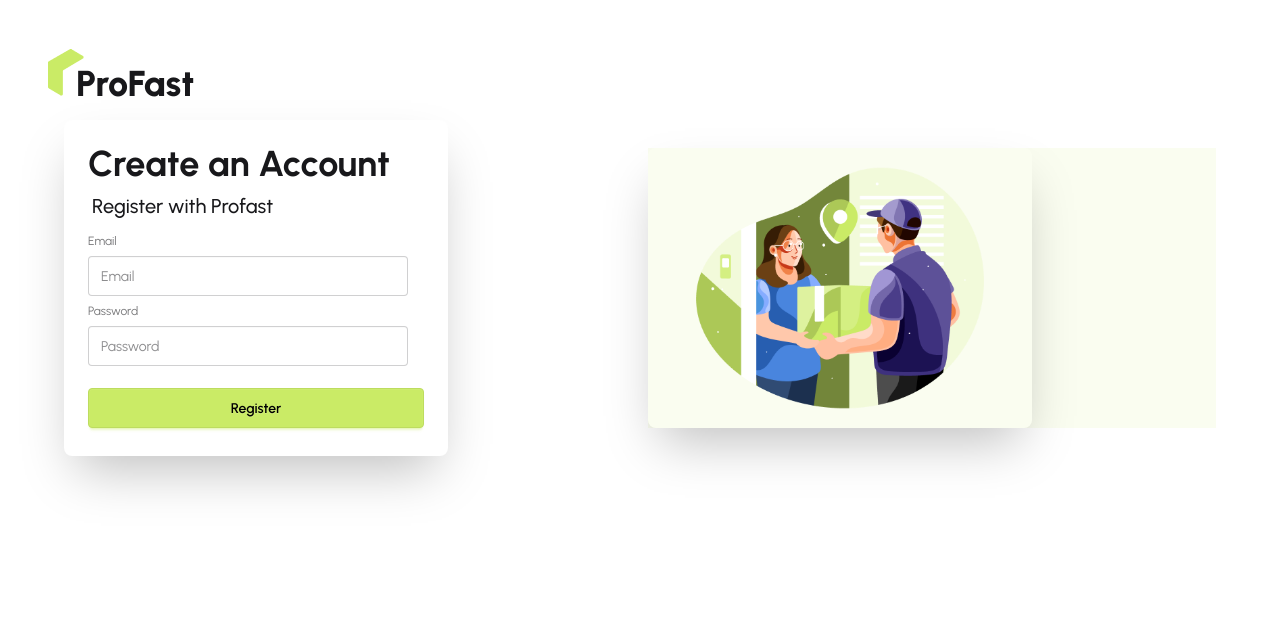
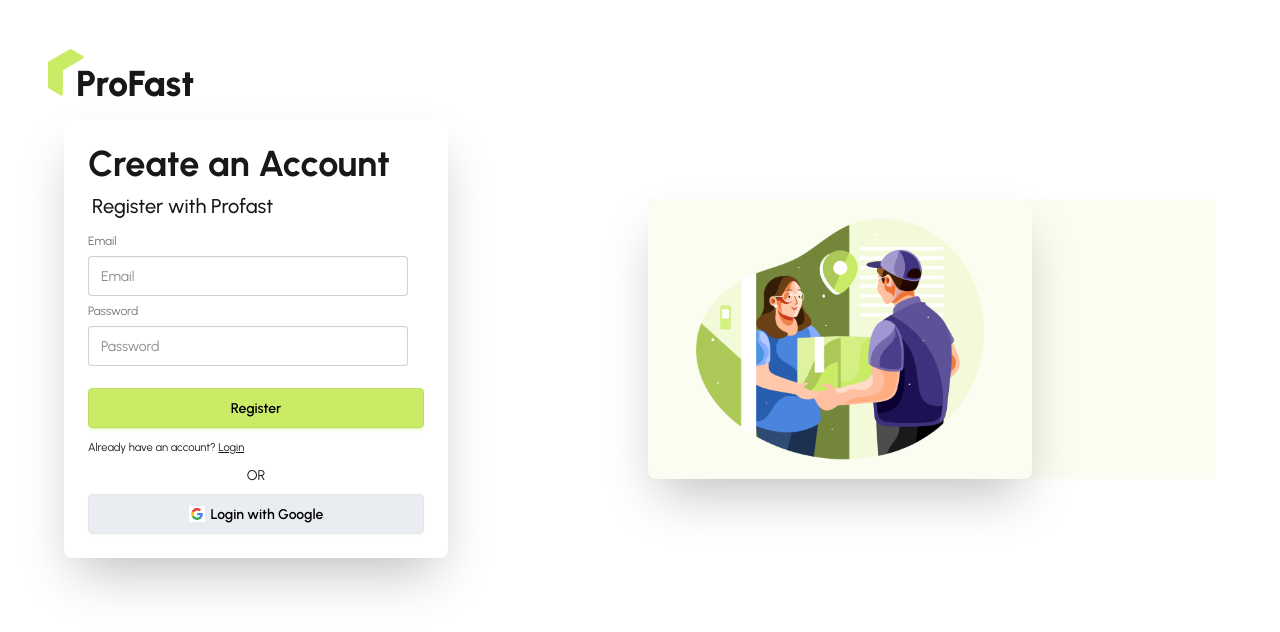
Before and after one commit to fariya-sultana/zap-shift-client, a React (Vite) app: page /register in a window 1280 px wide. Shown: the top 632 px of the page. Built offline with nearby package versions, Linux system fonts and the light colour scheme; no server answers.

Commit message:
implement social login button

```diff
--- a/src/Contexts/AuthContexts/AuthProvider.jsx
+++ b/src/Contexts/AuthContexts/AuthProvider.jsx
@@ -1,7 +1,10 @@
 import React, { useEffect, useState } from 'react';
 import { AuthContext } from './AuthContext';
-import { createUserWithEmailAndPassword, onAuthStateChanged, signInWithEmailAndPassword, signOut } from 'firebase/auth';
+import { createUserWithEmailAndPassword, GoogleAuthProvider, onAuthStateChanged, signInWithEmailAndPassword, signInWithPopup, signOut } from 'firebase/auth';
 import { auth } from '../../Firebase/Firebase.init';
+
+
+const googleProvider = new GoogleAuthProvider();
 
 const AuthProvider = ({ children }) => {
 
@@ -16,6 +19,11 @@
     const signIn = (email, password) => {
         setLoading(true);
         return signInWithEmailAndPassword(auth, email, password);
+    }
+
+    const signInWithGoogle = () =>{
+        setLoading(true);
+        return signInWithPopup(auth, googleProvider);
     }
 
     const logOut = () => {
@@ -38,6 +46,7 @@
         loading,
         createUser,
         signIn,
+        signInWithGoogle,
         logOut
     }
 
--- /dev/null
+++ b/src/Hooks/useAuth.jsx
@@ -0,0 +1,9 @@
+import React, { use } from 'react';
+import { AuthContext } from '../Contexts/AuthContexts/AuthContext';
+
+const useAuth = () => {
+    const authInfo = use(AuthContext);
+    return authInfo;
+};
+
+export default useAuth;
--- a/src/Pages/Authentication/Login/LogIn.jsx
+++ b/src/Pages/Authentication/Login/LogIn.jsx
@@ -1,5 +1,7 @@
 import React from 'react';
 import { useForm } from 'react-hook-form';
+import { Link } from 'react-router';
+import SocialLogin from '../SocialLogin/SocialLogin';
 
 const LogIn = () => {
 
@@ -41,7 +43,9 @@
 
                         <button className="btn btn-primary text-black mt-4">Login</button>
                     </fieldset>
+                    <p className='mt-1'><small>New to this website? <Link className='btn-link' to={'/register'}>Register</Link></small></p>
                 </form>
+                <SocialLogin></SocialLogin>
             </div>
         </div>
 
--- a/src/Pages/Authentication/Login/Register/Register.jsx
+++ b/src/Pages/Authentication/Login/Register/Register.jsx
@@ -1,12 +1,23 @@
 import React from 'react';
 import { useForm } from 'react-hook-form';
+import useAuth from '../../../../Hooks/useAuth';
+import { Link } from 'react-router';
+import SocialLogin from '../../SocialLogin/SocialLogin';
 
 const Register = () => {
+
+    const { createUser } = useAuth();
 
     const { register, handleSubmit, formState: { errors } } = useForm();
 
     const onSubmit = (data) => {
-        console.log(data);
+        createUser(data.email, data.password)
+            .then(result => {
+                console.log(result.user)
+            })
+            .catch(error => {
+                console.error(error.message);
+            })
     }
 
     return (
@@ -42,7 +53,9 @@
 
                         <button className="btn btn-primary text-black mt-4">Register</button>
                     </fieldset>
+                    <p className='mt-1'><small>Already have an account? <Link className='btn-link' to={'/login'}>Login</Link></small></p>
                 </form>
+                <SocialLogin></SocialLogin>
             </div>
         </div>
 
--- /dev/null
+++ b/src/Pages/Authentication/SocialLogin/SocialLogin.jsx
@@ -0,0 +1,29 @@
+import React from 'react';
+import useAuth from '../../../Hooks/useAuth';
+
+const SocialLogin = () => {
+
+    const { signInWithGoogle } = useAuth();
+
+    const handleGoogleSignIn = () => {
+        signInWithGoogle()
+        .then(result => {
+            console.log(result.user);
+        })
+        .catch(error => {
+            console.error(error.message);
+        })
+    }
+
+    return (
+        <div className='text-center'>
+            <p className='mb-2'>OR</p>
+            <button onClick={handleGoogleSignIn} className="btn bg-[#E9ECF1] text-black border-[#e5e5e5] w-full">
+                <svg aria-label="Google logo" width="16" height="16" xmlns="http://www.w3.org/2000/svg" viewBox="0 0 512 512"><g><path d="m0 0H512V512H0" fill="#fff"></path><path fill="#34a853" d="M153 292c30 82 118 95 171 60h62v48A192 192 0 0190 341"></path><path fill="#4285f4" d="m386 400a140 175 0 0053-179H260v74h102q-7 37-38 57"></path><path fill="#fbbc02" d="m90 341a208 200 0 010-171l63 49q-12 37 0 73"></path><path fill="#ea4335" d="m153 219c22-69 116-109 179-50l55-54c-78-75-230-72-297 55"></path></g></svg>
+                Login with Google
+            </button>
+        </div>
+    );
+};
+
+export default SocialLogin;
```
